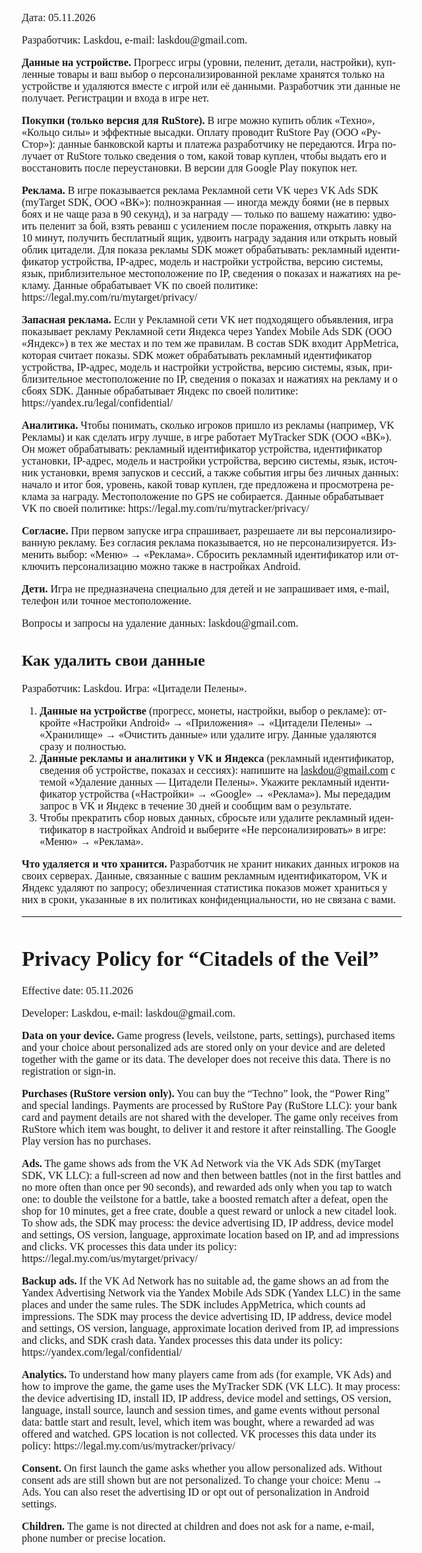
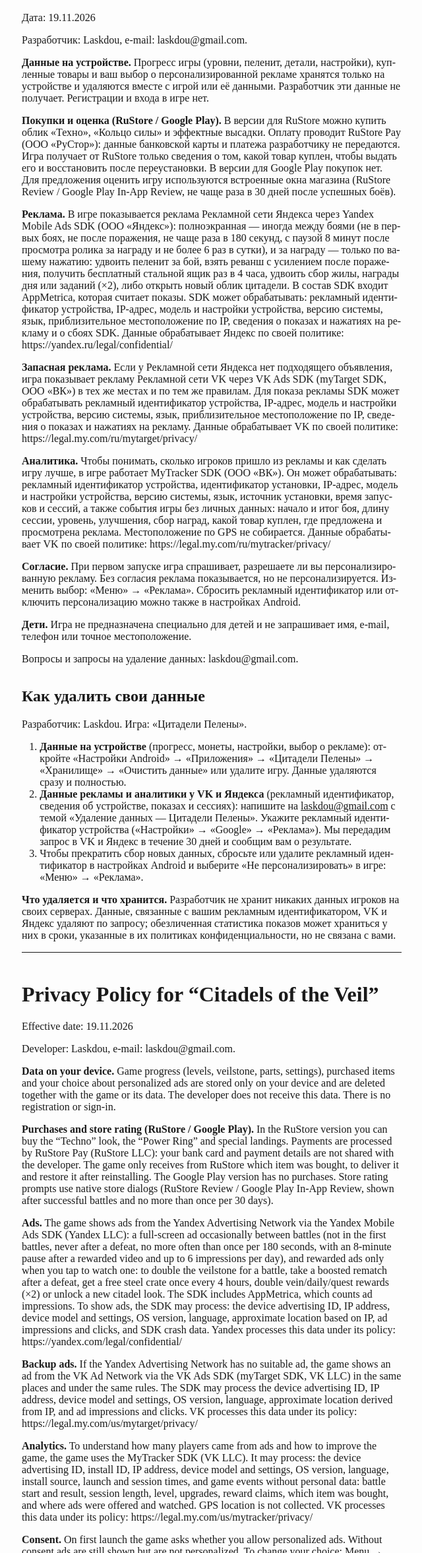
Before and after one commit to laskdou/laskdou.github.io, a plain HTML site: page privacy.html in a window 1280 px wide. Shown: the part 206-2560 px from the top of the page at 66% size, without its empty margins (319-959 px from the left). Drawn offline with Linux system fonts and the light colour scheme.

Commit message:
Add files via upload

```diff
--- a/privacy.html
+++ b/privacy.html
@@ -169,13 +169,13 @@
 <p><a href="#ru">Русский</a> · <a href="#en">English</a> · <a
 href="#tr">Türkçe</a> · <a href="#delete-ru">Удаление данных / Data deletion</a></p>
 <h1 id="ru">Политика конфиденциальности игры «Цитадели Пелены»</h1>
-<p>Дата: 05.11.2026</p>
+<p>Дата: 19.11.2026</p>
 <p>Разработчик: Laskdou, e-mail: laskdou@gmail.com.</p>
 <p><strong>Данные на устройстве.</strong> Прогресс игры (уровни, пеленит, детали, настройки), купленные товары и ваш выбор о персонализированной рекламе хранятся только на устройстве и удаляются вместе с игрой или её данными. Разработчик эти данные не получает. Регистрации и входа в игре нет.</p>
-<p><strong>Покупки (только версия для RuStore).</strong> В игре можно купить облик «Техно», «Кольцо силы» и эффектные высадки. Оплату проводит RuStore Pay (ООО «РуСтор»): данные банковской карты и платежа разработчику не передаются. Игра получает от RuStore только сведения о том, какой товар куплен, чтобы выдать его и восстановить после переустановки. В версии для Google Play покупок нет.</p>
-<p><strong>Реклама.</strong> В игре показывается реклама Рекламной сети VK через VK Ads SDK (myTarget SDK, ООО «ВК»): полноэкранная — иногда между боями (не в первых боях и не чаще раза в 90 секунд), и за награду — только по вашему нажатию: удвоить пеленит за бой, взять реванш с усилением после поражения, открыть лавку на 10 минут, получить бесплатный ящик, удвоить награду задания или открыть новый облик цитадели. Для показа рекламы SDK может обрабатывать: рекламный идентификатор устройства, IP-адрес, модель и настройки устройства, версию системы, язык, приблизительное местоположение по IP, сведения о показах и нажатиях на рекламу. Данные обрабатывает VK по своей политике: https://legal.my.com/ru/mytarget/privacy/</p>
-<p><strong>Запасная реклама.</strong> Если у Рекламной сети VK нет подходящего объявления, игра показывает рекламу Рекламной сети Яндекса через Yandex Mobile Ads SDK (ООО «Яндекс») в тех же местах и по тем же правилам. В состав SDK входит AppMetrica, которая считает показы. SDK может обрабатывать рекламный идентификатор устройства, IP-адрес, модель и настройки устройства, версию системы, язык, приблизительное местоположение по IP, сведения о показах и нажатиях на рекламу и о сбоях SDK. Данные обрабатывает Яндекс по своей политике: https://yandex.ru/legal/confidential/</p>
-<p><strong>Аналитика.</strong> Чтобы понимать, сколько игроков пришло из рекламы (например, VK Рекламы) и как сделать игру лучше, в игре работает MyTracker SDK (ООО «ВК»). Он может обрабатывать: рекламный идентификатор устройства, идентификатор установки, IP-адрес, модель и настройки устройства, версию системы, язык, источник установки, время запусков и сессий, а также события игры без личных данных: начало и итог боя, уровень, какой товар куплен, где предложена и просмотрена реклама за награду. Местоположение по GPS не собирается. Данные обрабатывает VK по своей политике: https://legal.my.com/ru/mytracker/privacy/</p>
+<p><strong>Покупки и оценка (RuStore / Google Play).</strong> В версии для RuStore можно купить облик «Техно», «Кольцо силы» и эффектные высадки. Оплату проводит RuStore Pay (ООО «РуСтор»): данные банковской карты и платежа разработчику не передаются. Игра получает от RuStore только сведения о том, какой товар куплен, чтобы выдать его и восстановить после переустановки. В версии для Google Play покупок нет. Для предложения оценить игру используются встроенные окна магазина (RuStore Review / Google Play In-App Review, не чаще раза в 30 дней после успешных боёв).</p>
+<p><strong>Реклама.</strong> В игре показывается реклама Рекламной сети Яндекса через Yandex Mobile Ads SDK (ООО «Яндекс»): полноэкранная — иногда между боями (не в первых боях, не после поражения, не чаще раза в 180 секунд, с паузой 8 минут после просмотра ролика за награду и не более 6 раз в сутки), и за награду — только по вашему нажатию: удвоить пеленит за бой, взять реванш с усилением после поражения, получить бесплатный стальной ящик раз в 4 часа, удвоить сбор жилы, награды дня или заданий (×2), либо открыть новый облик цитадели. В состав SDK входит AppMetrica, которая считает показы. SDK может обрабатывать: рекламный идентификатор устройства, IP-адрес, модель и настройки устройства, версию системы, язык, приблизительное местоположение по IP, сведения о показах и нажатиях на рекламу и о сбоях SDK. Данные обрабатывает Яндекс по своей политике: https://yandex.ru/legal/confidential/</p>
+<p><strong>Запасная реклама.</strong> Если у Рекламной сети Яндекса нет подходящего объявления, игра показывает рекламу Рекламной сети VK через VK Ads SDK (myTarget SDK, ООО «ВК») в тех же местах и по тем же правилам. Для показа рекламы SDK может обрабатывать рекламный идентификатор устройства, IP-адрес, модель и настройки устройства, версию системы, язык, приблизительное местоположение по IP, сведения о показах и нажатиях на рекламу. Данные обрабатывает VK по своей политике: https://legal.my.com/ru/mytarget/privacy/</p>
+<p><strong>Аналитика.</strong> Чтобы понимать, сколько игроков пришло из рекламы и как сделать игру лучше, в игре работает MyTracker SDK (ООО «ВК»). Он может обрабатывать: рекламный идентификатор устройства, идентификатор установки, IP-адрес, модель и настройки устройства, версию системы, язык, источник установки, время запусков и сессий, а также события игры без личных данных: начало и итог боя, длину сессии, уровень, улучшения, сбор наград, какой товар куплен, где предложена и просмотрена реклама. Местоположение по GPS не собирается. Данные обрабатывает VK по своей политике: https://legal.my.com/ru/mytracker/privacy/</p>
 <p><strong>Согласие.</strong> При первом запуске игра спрашивает,
 разрешаете ли вы персонализированную рекламу. Без согласия реклама
 показывается, но не персонализируется. Изменить выбор: «Меню» →
@@ -195,13 +195,13 @@ href="#tr">Türkçe</a> · <a href="#delete-ru">Удаление данных /
 
 <hr />
 <h1 id="en">Privacy Policy for “Citadels of the Veil”</h1>
-<p>Effective date: 05.11.2026</p>
+<p>Effective date: 19.11.2026</p>
 <p>Developer: Laskdou, e-mail: laskdou@gmail.com.</p>
 <p><strong>Data on your device.</strong> Game progress (levels, veilstone, parts, settings), purchased items and your choice about personalized ads are stored only on your device and are deleted together with the game or its data. The developer does not receive this data. There is no registration or sign-in.</p>
-<p><strong>Purchases (RuStore version only).</strong> You can buy the “Techno” look, the “Power Ring” and special landings. Payments are processed by RuStore Pay (RuStore LLC): your bank card and payment details are not shared with the developer. The game only receives from RuStore which item was bought, to deliver it and restore it after reinstalling. The Google Play version has no purchases.</p>
-<p><strong>Ads.</strong> The game shows ads from the VK Ad Network via the VK Ads SDK (myTarget SDK, VK LLC): a full-screen ad now and then between battles (not in the first battles and no more often than once per 90 seconds), and rewarded ads only when you tap to watch one: to double the veilstone for a battle, take a boosted rematch after a defeat, open the shop for 10 minutes, get a free crate, double a quest reward or unlock a new citadel look. To show ads, the SDK may process: the device advertising ID, IP address, device model and settings, OS version, language, approximate location based on IP, and ad impressions and clicks. VK processes this data under its policy: https://legal.my.com/us/mytarget/privacy/</p>
-<p><strong>Backup ads.</strong> If the VK Ad Network has no suitable ad, the game shows an ad from the Yandex Advertising Network via the Yandex Mobile Ads SDK (Yandex LLC) in the same places and under the same rules. The SDK includes AppMetrica, which counts ad impressions. The SDK may process the device advertising ID, IP address, device model and settings, OS version, language, approximate location derived from IP, ad impressions and clicks, and SDK crash data. Yandex processes this data under its policy: https://yandex.com/legal/confidential/</p>
-<p><strong>Analytics.</strong> To understand how many players came from ads (for example, VK Ads) and how to improve the game, the game uses the MyTracker SDK (VK LLC). It may process: the device advertising ID, install ID, IP address, device model and settings, OS version, language, install source, launch and session times, and game events without personal data: battle start and result, level, which item was bought, where a rewarded ad was offered and watched. GPS location is not collected. VK processes this data under its policy: https://legal.my.com/us/mytracker/privacy/</p>
+<p><strong>Purchases and store rating (RuStore / Google Play).</strong> In the RuStore version you can buy the “Techno” look, the “Power Ring” and special landings. Payments are processed by RuStore Pay (RuStore LLC): your bank card and payment details are not shared with the developer. The game only receives from RuStore which item was bought, to deliver it and restore it after reinstalling. The Google Play version has no purchases. Store rating prompts use native store dialogs (RuStore Review / Google Play In-App Review, shown after successful battles and no more than once per 30 days).</p>
+<p><strong>Ads.</strong> The game shows ads from the Yandex Advertising Network via the Yandex Mobile Ads SDK (Yandex LLC): a full-screen ad occasionally between battles (not in the first battles, never after a defeat, no more often than once per 180 seconds, with an 8-minute pause after a rewarded video and up to 6 impressions per day), and rewarded ads only when you tap to watch one: to double the veilstone for a battle, take a boosted rematch after a defeat, get a free steel crate once every 4 hours, double vein/daily/quest rewards (×2) or unlock a new citadel look. The SDK includes AppMetrica, which counts ad impressions. To show ads, the SDK may process: the device advertising ID, IP address, device model and settings, OS version, language, approximate location based on IP, ad impressions and clicks, and SDK crash data. Yandex processes this data under its policy: https://yandex.com/legal/confidential/</p>
+<p><strong>Backup ads.</strong> If the Yandex Advertising Network has no suitable ad, the game shows an ad from the VK Ad Network via the VK Ads SDK (myTarget SDK, VK LLC) in the same places and under the same rules. The SDK may process the device advertising ID, IP address, device model and settings, OS version, language, approximate location derived from IP, and ad impressions and clicks. VK processes this data under its policy: https://legal.my.com/us/mytarget/privacy/</p>
+<p><strong>Analytics.</strong> To understand how many players came from ads and how to improve the game, the game uses the MyTracker SDK (VK LLC). It may process: the device advertising ID, install ID, IP address, device model and settings, OS version, language, install source, launch and session times, and game events without personal data: battle start and result, session length, level, upgrades, reward claims, which item was bought, and where ads were offered and watched. GPS location is not collected. VK processes this data under its policy: https://legal.my.com/us/mytracker/privacy/</p>
 <p><strong>Consent.</strong> On first launch the game asks whether you
 allow personalized ads. Without consent ads are still shown but are not
 personalized. To change your choice: Menu → Ads. You can also reset the
@@ -220,13 +220,13 @@ does not ask for a name, e-mail, phone number or precise location.</p>
 
 <hr />
 <h1 id="tr">“Perde Kaleleri” Gizlilik Politikası</h1>
-<p>Yürürlük tarihi: 05.11.2026</p>
+<p>Yürürlük tarihi: 19.11.2026</p>
 <p>Geliştirici: Laskdou, e-posta: laskdou@gmail.com.</p>
 <p><strong>Cihazdaki veriler.</strong> Oyun ilerlemesi (seviyeler, peçe taşı, parçalar, ayarlar), satın alınan ürünler ve kişiselleştirilmiş reklam tercihiniz yalnızca cihazınızda saklanır ve oyunla ya da verileriyle birlikte silinir. Geliştirici bu verileri almaz. Kayıt veya giriş yoktur.</p>
-<p><strong>Satın alımlar (yalnızca RuStore sürümü).</strong> “Tekno” görünümü, “Güç Yüzüğü” ve özel inişler satın alınabilir. Ödemeleri RuStore Pay (RuStore LLC) yapar: banka kartı ve ödeme bilgileriniz geliştiriciyle paylaşılmaz. Oyun RuStore’dan yalnızca hangi ürünün satın alındığını öğrenir; ürünü vermek ve yeniden yüklemeden sonra geri yüklemek için. Google Play sürümünde satın alım yoktur.</p>
-<p><strong>Reklamlar.</strong> Oyun, VK Ads SDK (myTarget SDK, VK LLC) aracılığıyla VK Reklam Ağı reklamları gösterir: savaşlar arasında zaman zaman tam ekran reklam (ilk savaşlarda değil ve 90 saniyede birden sık değil) ve ödüllü reklamlar yalnızca siz dokunduğunuzda: bir savaşın peçe taşını ikiye katlamak, yenilgiden sonra güçlendirilmiş rövanş almak, dükkânı 10 dakika açmak, ücretsiz sandık almak, görev ödülünü ikiye katlamak veya yeni kale görünümü açmak için. SDK reklam göstermek için şunları işleyebilir: cihaz reklam kimliği, IP adresi, cihaz modeli ve ayarları, işletim sistemi sürümü, dil, IP’ye göre yaklaşık konum, reklam gösterimleri ve tıklamaları. VK bu verileri kendi politikasına göre işler: https://legal.my.com/us/mytarget/privacy/</p>
-<p><strong>Yedek reklamlar.</strong> VK Reklam Ağı’nda uygun reklam yoksa oyun, Yandex Mobile Ads SDK (Yandex LLC) aracılığıyla Yandex Reklam Ağı reklamını aynı yerlerde ve aynı kurallarla gösterir. SDK, reklam gösterimlerini sayan AppMetrica’yı içerir. SDK reklam kimliğini, IP adresini, cihaz modeli ve ayarlarını, sistem sürümünü, dili, IP’den tahmini konumu, reklam gösterim/tıklama bilgilerini ve SDK çökme verilerini işleyebilir. Yandex bu verileri kendi politikasına göre işler: https://yandex.com/legal/confidential/</p>
-<p><strong>Analitik.</strong> Oyunculardan kaçının reklamlardan (örneğin VK Ads) geldiğini anlamak ve oyunu geliştirmek için oyunda MyTracker SDK (VK LLC) çalışır. Şunları işleyebilir: cihaz reklam kimliği, kurulum kimliği, IP adresi, cihaz modeli ve ayarları, işletim sistemi sürümü, dil, kurulum kaynağı, açılış ve oturum zamanları ve kişisel veri içermeyen oyun olayları: savaşın başlangıcı ve sonucu, seviye, hangi ürünün satın alındığı, ödüllü reklamın nerede önerildiği ve izlendiği. GPS konumu toplanmaz. VK bu verileri kendi politikasına göre işler: https://legal.my.com/us/mytracker/privacy/</p>
+<p><strong>Satın alımlar ve değerlendirme (RuStore / Google Play).</strong> RuStore sürümünde “Tekno” görünümü, “Güç Yüzüğü” ve özel inişler satın alınabilir. Ödemeleri RuStore Pay (RuStore LLC) yapar: banka kartı ve ödeme bilgileriniz geliştiriciyle paylaşılmaz. Oyun RuStore’dan yalnızca hangi ürünün satın alındığını öğrenir; ürünü vermek ve yeniden yüklemeden sonra geri yüklemek için. Google Play sürümünde satın alım yoktur. Mağaza puanlama istemi, mağazanın yerleşik penceresini (RuStore Review / Google Play In-App Review) kullanır ve başarılı savaşlardan sonra en fazla 30 günde bir gösterilir.</p>
+<p><strong>Reklamlar.</strong> Oyun, Yandex Mobile Ads SDK (Yandex LLC) aracılığıyla Yandex Reklam Ağı reklamları gösterir: savaşlar arasında zaman zaman tam ekran reklam (ilk savaşlarda ve yenilgiden sonra gösterilmez, en az 180 saniye arayla, ödüllü videodan sonra 8 dakika bekleme ve günde en fazla 6 kez) ve ödüllü reklamlar yalnızca siz dokunduğunuzda: bir savaşın peçe taşını ikiye katlamak, yenilgiden sonra güçlendirilmiş rövanş almak, 4 saatte bir ücretsiz çelik sandık almak, damar/günlük/görev ödüllerini ikiye katlamak (×2) veya yeni kale görünümü açmak için. SDK, reklam gösterimlerini sayan AppMetrica’yı içerir. SDK şunları işleyebilir: cihaz reklam kimliği, IP adresi, cihaz modeli ve ayarları, işletim sistemi sürümü, dil, IP’ye göre yaklaşık konum, reklam gösterimleri ve tıklamaları ve SDK çökme verileri. Yandex bu verileri kendi politikasına göre işler: https://yandex.com/legal/confidential/</p>
+<p><strong>Yedek reklamlar.</strong> Yandex Reklam Ağı’nda uygun reklam yoksa oyun, VK Ads SDK (myTarget SDK, VK LLC) aracılığıyla VK Reklam Ağı reklamını aynı yerlerde ve aynı kurallarla gösterir. SDK cihaz reklam kimliğini, IP adresini, cihaz modeli ve ayarlarını, sistem sürümünü, dili, IP’den tahmini konumu ve reklam gösterim/tıklama bilgilerini işleyebilir. VK bu verileri kendi politikasına göre işler: https://legal.my.com/us/mytarget/privacy/</p>
+<p><strong>Analitik.</strong> Oyunculardan kaçının reklamlardan geldiğini anlamak ve oyunu geliştirmek için oyunda MyTracker SDK (VK LLC) çalışır. Şunları işleyebilir: cihaz reklam kimliği, kurulum kimliği, IP adresi, cihaz modeli ve ayarları, işletim sistemi sürümü, dil, kurulum kaynağı, açılış ve oturum zamanları ve kişisel veri içermeyen oyun olayları: savaşın başlangıcı ve sonucu, oturum süresi, seviye, geliştirmeler, ödül toplamaları, hangi ürünün satın alındığı, reklamın nerede önerildiği ve izlendiği. GPS konumu toplanmaz. VK bu verileri kendi politikasına göre işler: https://legal.my.com/us/mytracker/privacy/</p>
 <p><strong>İzin.</strong> İlk açılışta oyun kişiselleştirilmiş
 reklamlara izin verip vermediğinizi sorar. İzin olmadan reklamlar
 gösterilir ama kişiselleştirilmez. Tercihi değiştirmek için: Menü →
```
